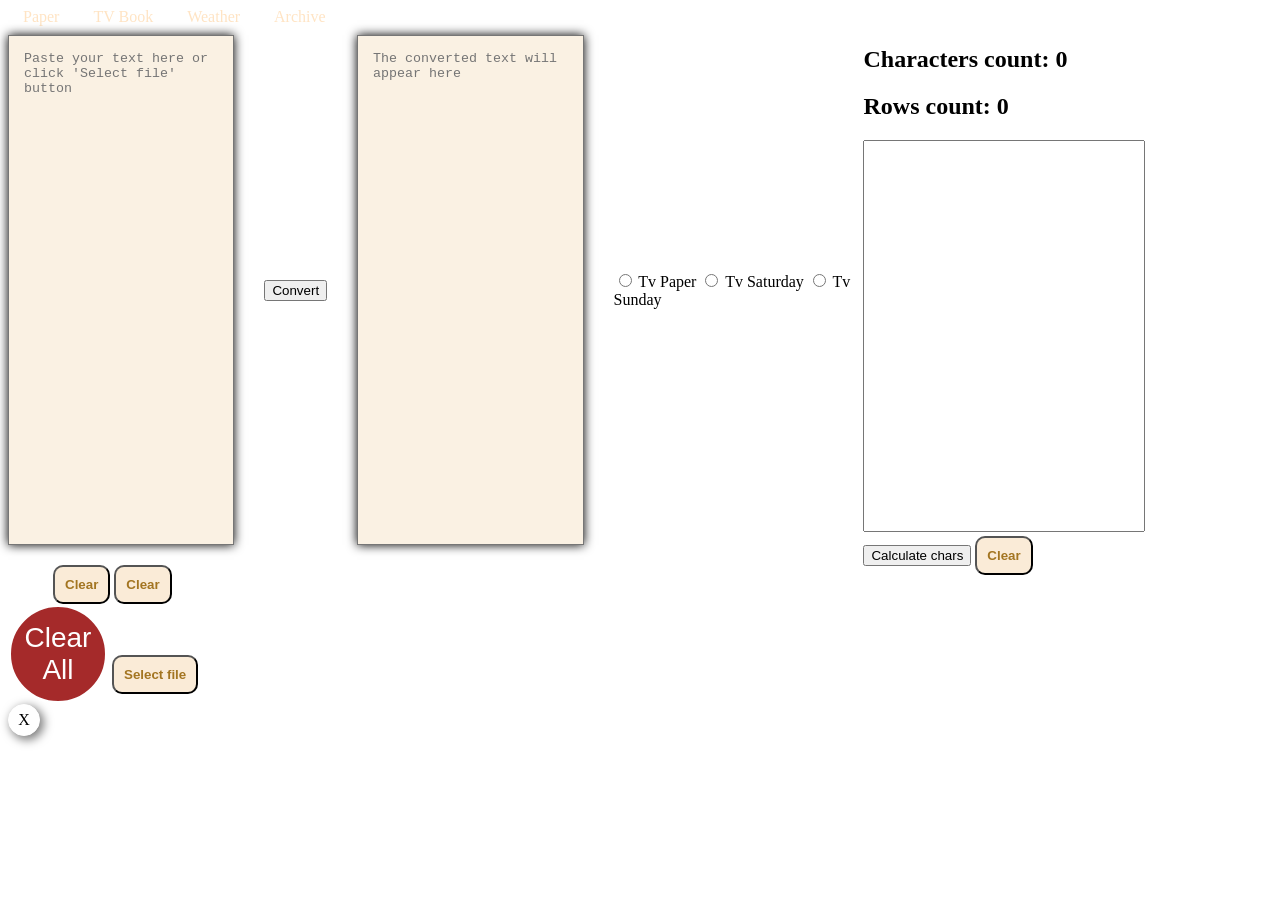
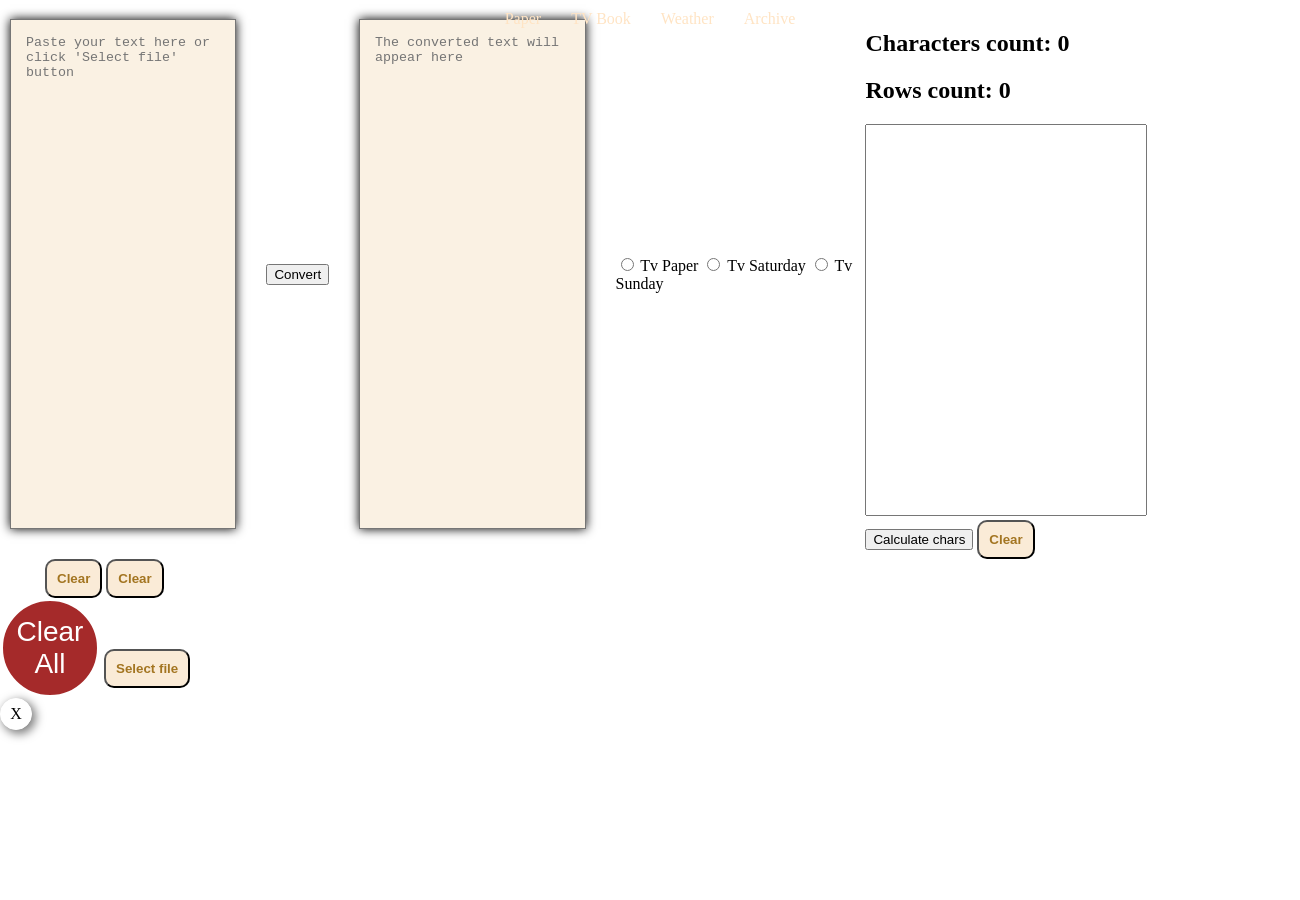

Update archive and utils pages styles

--- a/client/styles/styles.css
+++ b/client/styles/styles.css
@@ -1,6 +1,42 @@
 @import "weather.css";
 @import "archive.css";
 
+html {
+    box-sizing: border-box;
+    padding: 0;
+    margin: 0;
+    width: 100%;
+    height: 100%;
+}
+
+body {
+    box-sizing: border-box;
+    padding: 0;
+    margin: 0;
+    position: relative;
+    height: 100%;
+    width: 100%;
+}
+
+.root {
+    position: relative;
+    box-sizing: border-box;
+    padding: 0;
+    overflow: hidden;
+    width: 100%;
+    height: 100%;
+}
+
+header {
+    position: absolute;
+    z-index: 100;
+    display: flex;
+    justify-content: center;
+    align-items: center;
+    width: 100%;
+    padding: 10px;
+}
+
 .navigation {
     background-color: rgb(129, 103, 103);
     border-radius: 14px;
@@ -45,9 +81,8 @@
     overflow: hidden;
 }
 
-.tv-background {
-    height: 120%;
-    top: 0%;
+.utils-wrapper {
+    padding-top: 100px;
 }
 
 .tv-book-background {
@@ -161,7 +196,7 @@ a:hover {
 }
 
 .input-wraper {
-    width: 100%;
+    padding: 10px;
 }
 
 .main-form {
@@ -176,6 +211,7 @@ a:hover {
 }
 
 .paper-view-header {
+    margin-top: 70px;
     padding: 0px 30px;
     display: flex;
     flex-direction: row-reverse;
@@ -422,7 +458,6 @@ textarea {
 
 .weekend {
     width: 140px;
-    /* display: none; */
 }
 
 .weekendLabel {
@@ -467,7 +502,6 @@ textarea {
 }
 
 .selectFileBook {
-    /* position: relative; */
     padding: 10px;
     font-weight: 700;
     border-radius: 10px;
@@ -930,6 +964,7 @@ input:focus {
     font-family: monospace;
     font-weight: 700;
     margin-top: 10px;
+    margin-bottom: 10px;
     display: flex;
     flex-direction: column;
     width: fit-content;
